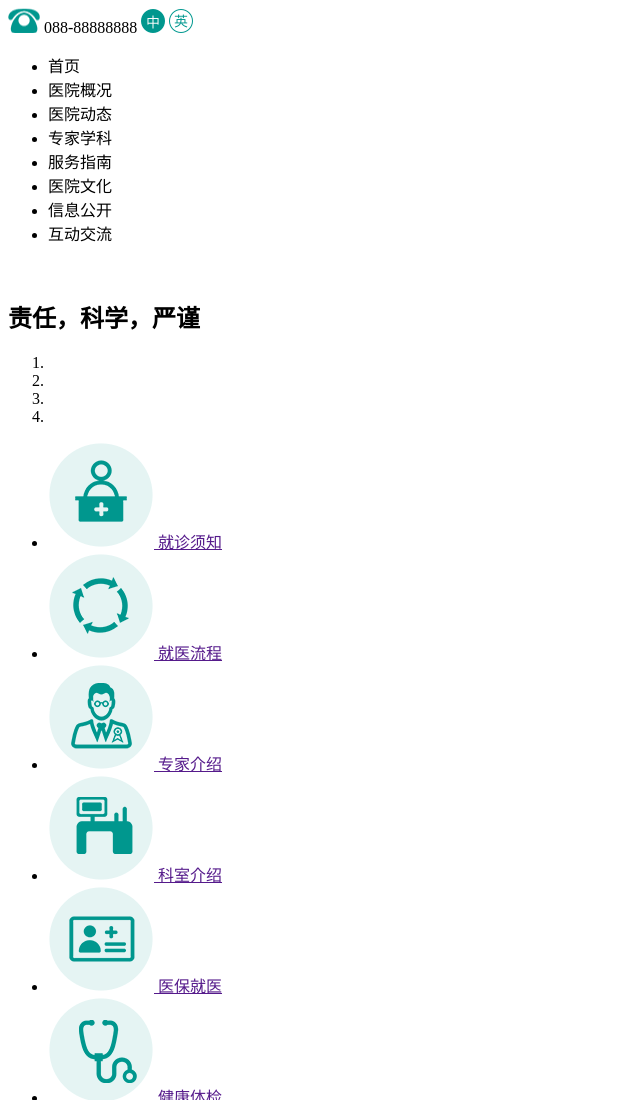
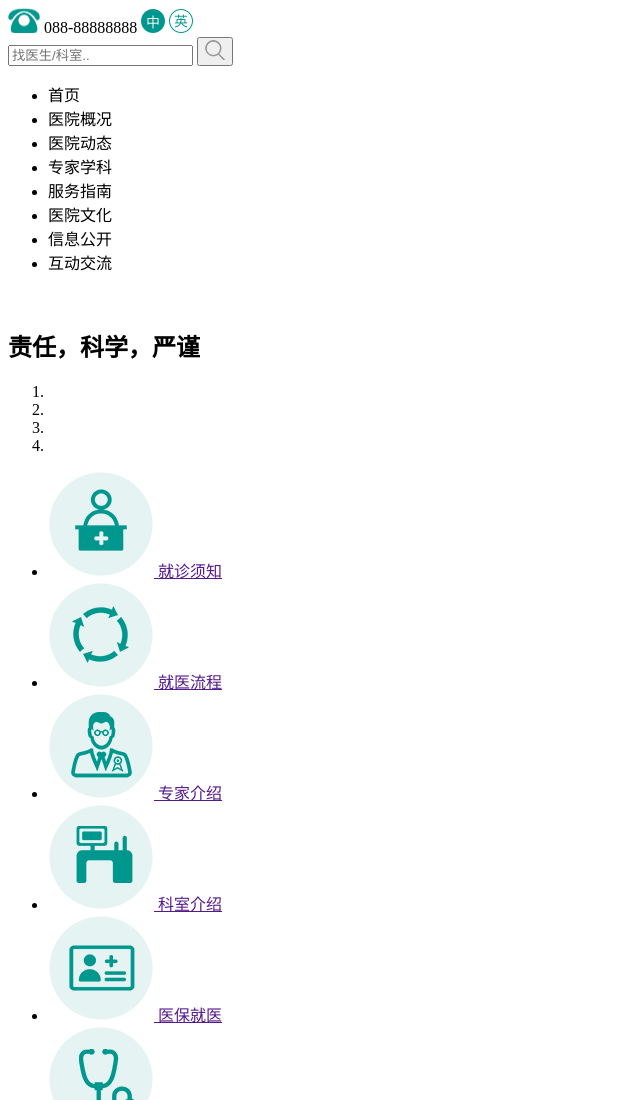
Before and after one commit to hgfvbv/ZLZK-Doctor, a plain HTML site: page index.html in a window 1280 px wide. Shown: the top 1100 px of the page, without its empty margins (0-640 px from the left). Drawn offline with Linux system fonts and the light colour scheme.

Commit message:
add search

```diff
--- a/index.html
+++ b/index.html
@@ -16,10 +16,16 @@
 		<div class="logo"></div>
 		<!-- 功能区 -->
 		<div class="tool">
-			<img src="images/tel.png">
-			<span class="telnumber">088-88888888</span>
-			<a href=""><img src="images/chinese_icon.png" alt=""></a>
-			<a href=""><img src="images/english_icon.png" alt=""></a>
+			<div class="r1">
+				<img src="images/tel.png">
+				<span class="telnumber">088-88888888</span>
+				<a href=""><img src="images/chinese_icon.png" alt=""></a>
+				<a href=""><img src="images/english_icon.png" alt=""></a>
+			</div>
+			<div class="r2">
+				<input type="text" placeholder="找医生/科室..">
+				<button><img src="images/search.png" alt=""></button>
+			</div>
 		</div>
 		<!-- 导航条 -->
 		<nav>
```
Also changed, not shown: images/search.png (added).
